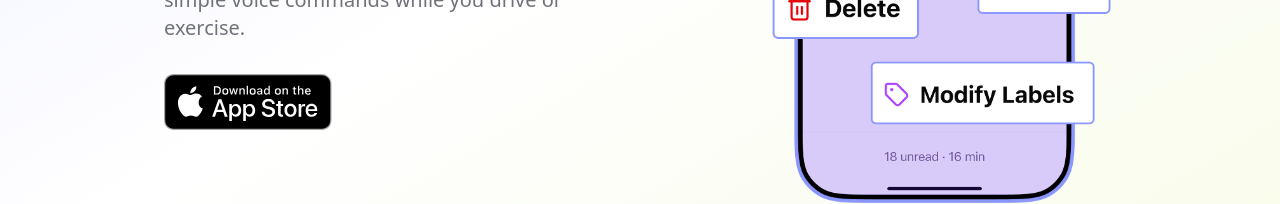
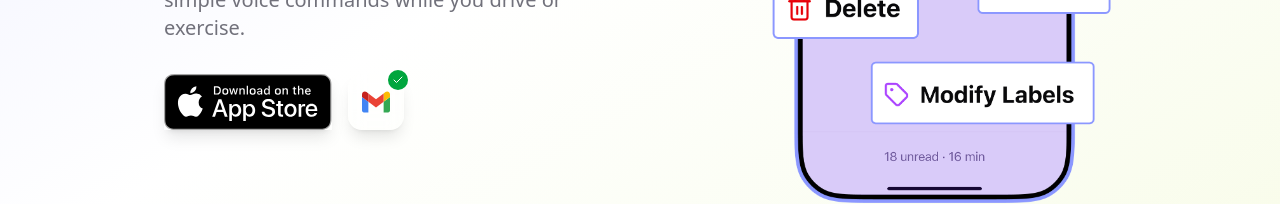
Before and after one commit to nathancovey/useharmony.com, a Next.js app: page / in a window 1280 px wide. Shown: the part 589-793 px from the top of the page. Built offline with nearby package versions, Linux system fonts and the light colour scheme.

Commit message:
add gmail to hero

```diff
--- a/components/HeroSection.tsx
+++ b/components/HeroSection.tsx
@@ -2,12 +2,13 @@ import Image from "next/image"
 import Link from "next/link"
 import { IOS_APP_STORE_URL } from "@/lib/constants"
 import { AppStoreBadge } from "@/components/icons/AppStoreBadge"
+import { GmailBadge } from "@/components/icons/GmailBadge"
 import { Avatar, AvatarImage } from "@/components/ui/avatar"
 
 export function HeroSection() {
   return (
     <section id="hero" className="w-full flex justify-center bg-gradient-to-br from-primary/10 via-background to-secondary/10 relative pt-4 md:pt-8">
-      <div className="w-full max-w-[1000px] flex flex-col-reverse lg:flex-row items-center justify-center gap-16 lg:gap-24 px-4 md:px-6 py-2 md:py-4 lg:py-6">
+      <div className="w-full max-w-[1000px] flex flex-col-reverse lg:flex-row items-center justify-center gap-16 lg:gap-24 px-4 md:px-6 py-2 md:py-4 lg:py-6 pb-8 md:pb-4 lg:pb-6">
         {/* Text Content */}
         <div className="w-full max-w-[500px] flex flex-col items-center lg:items-start">
           <div className="flex items-center gap-2 px-4 py-1 rounded-2xl border bg-background/70 backdrop-blur">
@@ -30,9 +31,12 @@ export function HeroSection() {
           <p className="text-muted-foreground md:text-xl mt-6 text-center lg:text-left">
             <strong>Reach Inbox Zero hands-free.</strong> Harmony reads your emails aloud and lets you manage them with simple voice commands while you drive or exercise.
           </p>
-          <Link href={IOS_APP_STORE_URL} target="_blank" rel="noopener noreferrer" className="mt-8">
-            <AppStoreBadge className="h-14" />
-          </Link>
+          <div className="flex flex-row items-center gap-4 mt-8">
+            <Link href={IOS_APP_STORE_URL} target="_blank" rel="noopener noreferrer">
+              <AppStoreBadge className="h-14 shadow-lg" />
+            </Link>
+            <GmailBadge />
+          </div>
         </div>
 
         {/* Phone Mockup */}
--- /dev/null
+++ b/components/icons/GmailBadge.tsx
@@ -0,0 +1,19 @@
+import { ComponentProps, ReactElement } from 'react'
+import { Check } from 'lucide-react'
+import GmailIcon from './GmailLogo'
+
+export function GmailBadge(props: ComponentProps<'div'>): ReactElement {
+  return (
+    <div
+      className="relative inline-block group"
+      {...props}
+    >
+      <div className="w-14 h-14 bg-white/10 backdrop-blur-sm border border-white/20 rounded-xl flex items-center justify-center shadow-lg transition-all duration-300 group-hover:shadow-xl group-hover:scale-105 group-hover:bg-white/20">
+        <GmailIcon width={28} height={28} />
+      </div>
+      <div className="absolute -top-1 -right-1 w-5 h-5 bg-green-600 rounded-full flex items-center justify-center transition-all duration-300 group-hover:scale-110 group-hover:bg-green-500">
+        <Check className="w-3 h-3 text-white" />
+      </div>
+    </div>
+  )
+}
```
